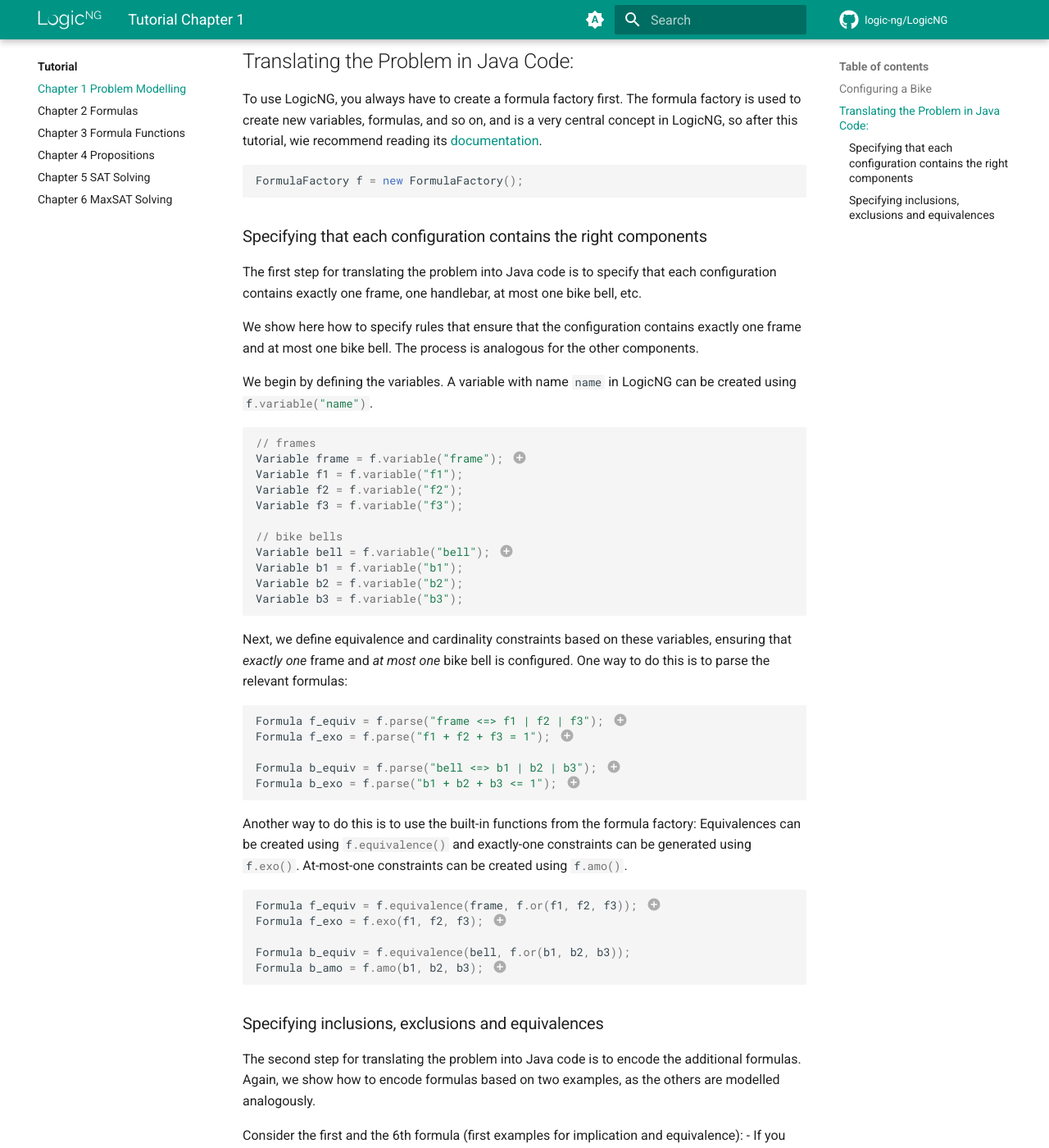
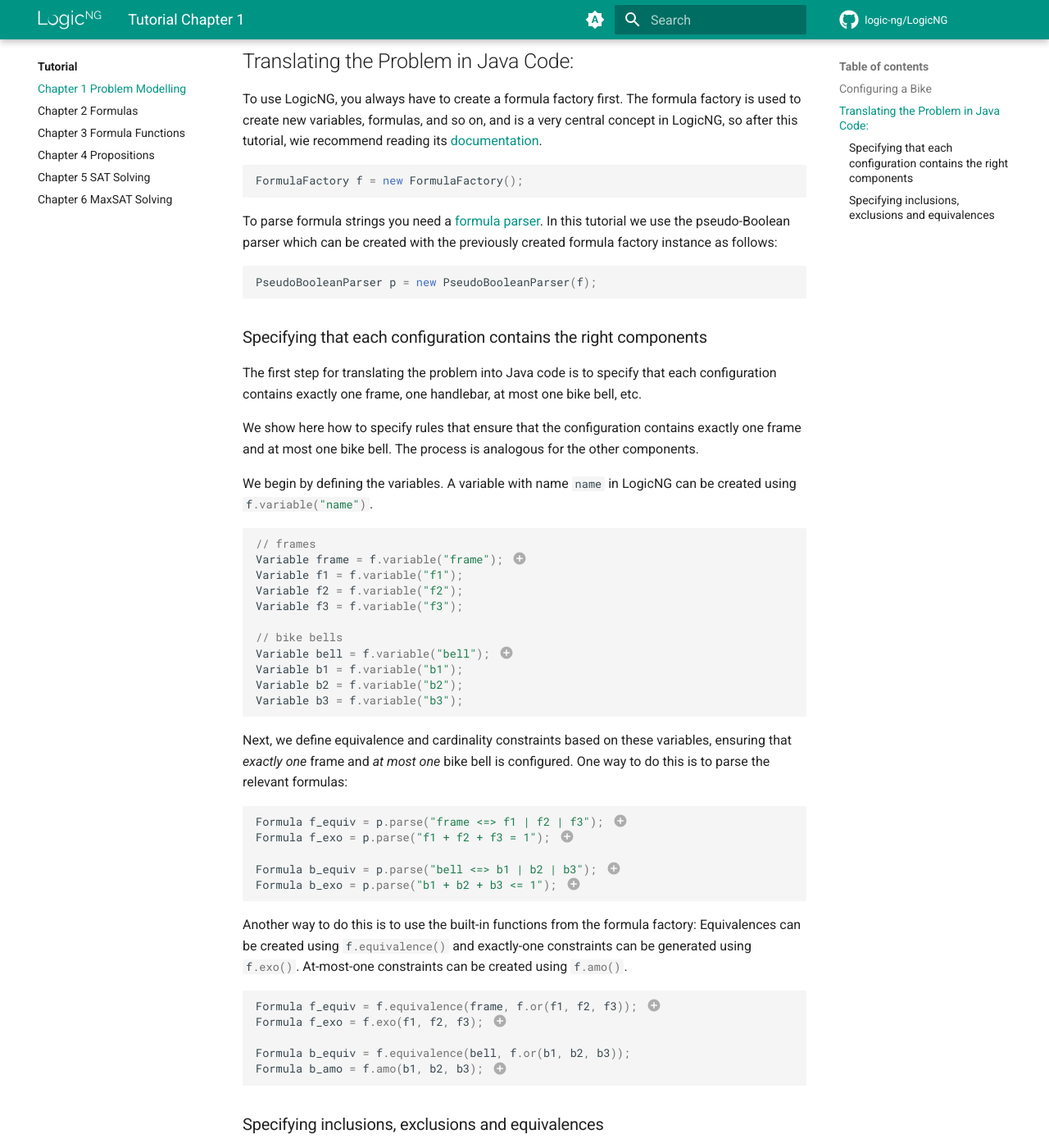
Before and after one commit to maxkratz/logic-ng.github.io, an MkDocs documentation site: the page built from docs/tutorial/chapter1.md, in a window 1280 px wide and 1400 px high, scrolled down 3050 px. Shown: the whole window at 82% size. Built offline with MkDocs 1.6.1 and Material for MkDocs 9.7.7, drawn with Linux system fonts in a browser that asks for light colours; comment, search, counter and statistics services are not loaded.

Commit message:
tutorial: replaced formula factory parser by explicit parser creation

````diff
--- a/docs/tutorial/chapter1.md
+++ b/docs/tutorial/chapter1.md
@@ -104,6 +104,11 @@ To use LogicNG, you always have to create a formula factory first.  The formula
 FormulaFactory f = new FormulaFactory();
 ```
 
+To parse formula strings you need a [formula parser](../../documentation/io#parsers). In this tutorial we use the pseudo-Boolean parser which can be created with the previously created formula factory instance as follows:
+
+```java
+PseudoBooleanParser p = new PseudoBooleanParser(f);
+```
 
 ### Specifying that each configuration contains the right components
 
@@ -136,11 +141,11 @@ Variable b3 = f.variable("b3");
 Next, we define equivalence and cardinality constraints based on these variables, ensuring that *exactly one* frame and *at most one* bike bell is configured.  One way to do this is to parse the relevant formulas:
 
 ``` java
-Formula f_equiv = f.parse("frame <=> f1 | f2 | f3"); // (1)!
-Formula f_exo = f.parse("f1 + f2 + f3 = 1"); // (2)!
+Formula f_equiv = p.parse("frame <=> f1 | f2 | f3"); // (1)!
+Formula f_exo = p.parse("f1 + f2 + f3 = 1"); // (2)!
 
-Formula b_equiv = f.parse("bell <=> b1 | b2 | b3"); // (3)!
-Formula b_exo = f.parse("b1 + b2 + b3 <= 1"); // (4)!
+Formula b_equiv = p.parse("bell <=> b1 | b2 | b3"); // (3)!
+Formula b_exo = p.parse("b1 + b2 + b3 <= 1"); // (4)!
 ```
 
 1. a frame is configured if and only if one of f1, f2 and f3 is chosen
@@ -175,8 +180,8 @@ Again, one can create these formulas either by parsing the string or by using th
 Parsing the formulas can be done in the following way:
 
 ```java
-Formula formula1 = f.parse("f1 => ~s1 & ~h3"); // (1)!
-Formula formula6 = f.parse("wf1 <=> wb1");
+Formula formula1 = p.parse("f1 => ~s1 & ~h3"); // (1)!
+Formula formula6 = p.parse("wf1 <=> wb1");
 ```
 
 1. generate formulas by parsing a string
````
